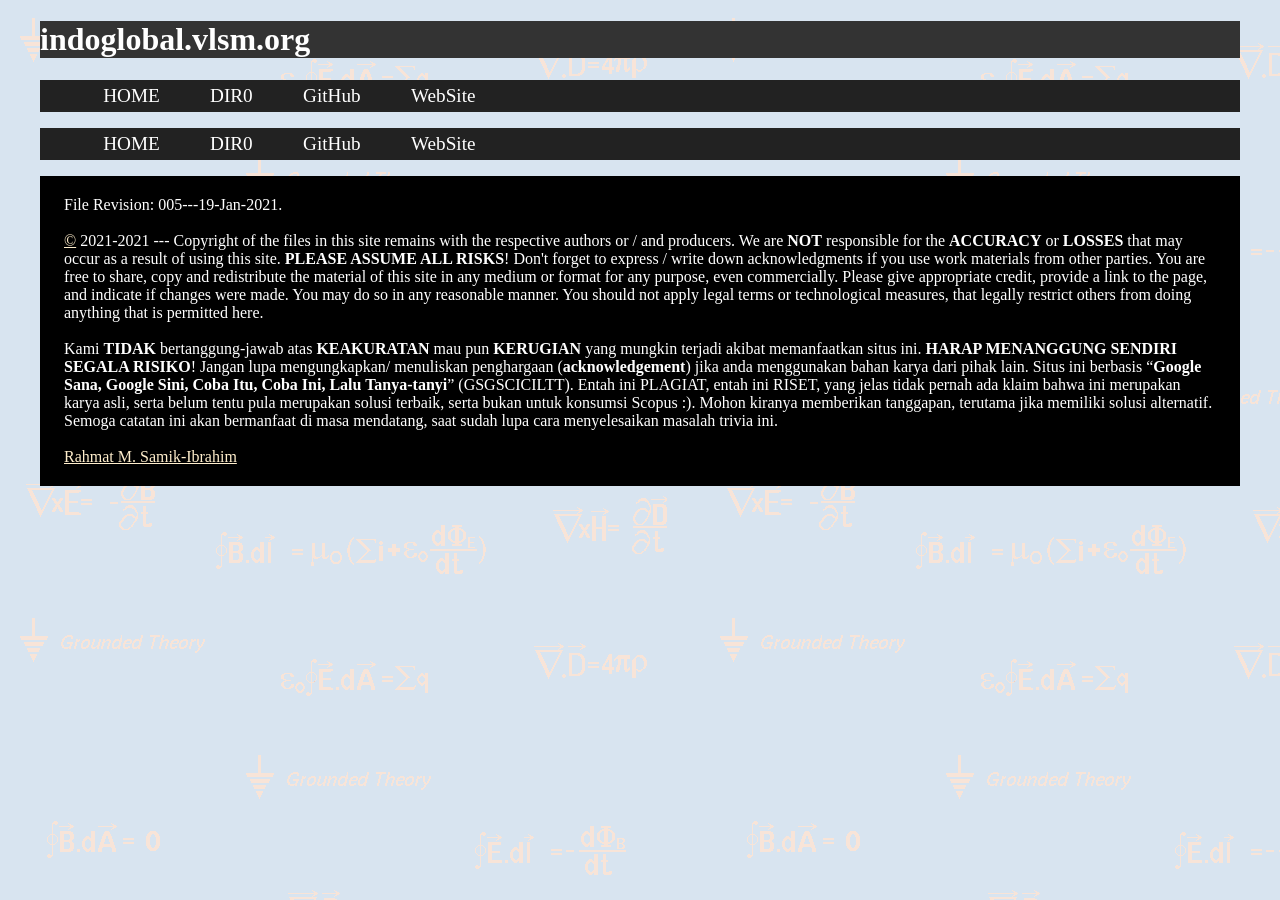
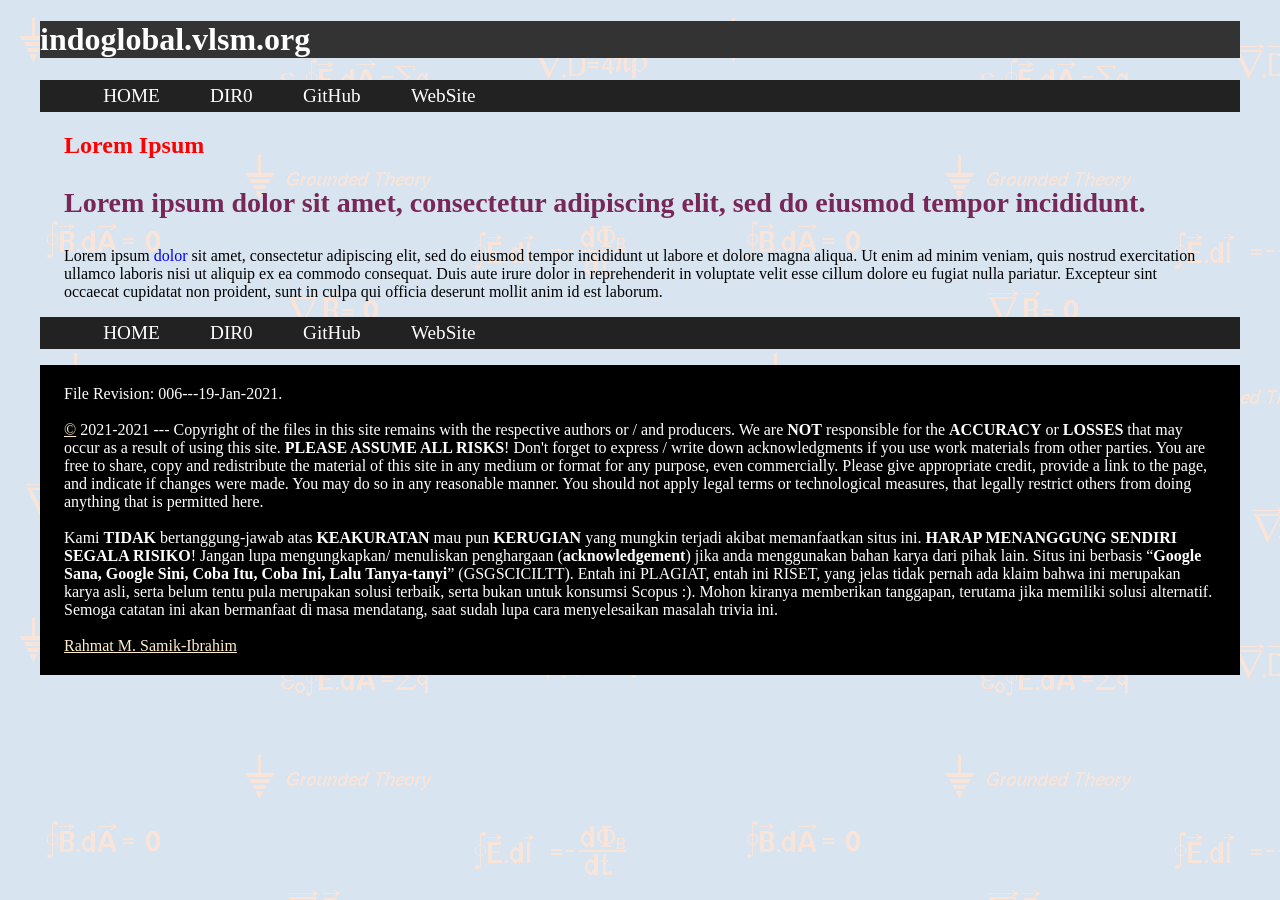
Before and after one commit to webjekyll/indoglobal, a Jekyll site: the page built from index.md, in a window 1280 px wide. Built offline with Jekyll 4.4.1, drawn with Linux system fonts in a browser that asks for light colours; comment, search, counter and statistics services are not loaded.

Commit message:
modified:   _config.yml modified:   index.md

```diff
--- a/_config.yml
+++ b/_config.yml
@@ -1,5 +1,5 @@
 title:            "indoglobal.vlsm.org"
-version:          "005---19-Jan-2021"
+version:          "006---19-Jan-2021"
 copyright:        "2021-2021"
 description: >-
   This is indoglobal.vlsm.org!
--- a/index.md
+++ b/index.md
@@ -1,3 +1,10 @@
 ---
-layout: default
+layout: "default"
 ---
+<h1 style="color:red">Lorem Ipsum</h1>
+<p style="color:#782858;font-size:28px;font-weight:bold">
+Lorem ipsum dolor sit amet, consectetur adipiscing elit, sed do eiusmod tempor incididunt.
+</p>
+<p>
+Lorem ipsum <a style="color:blue">dolor</a> sit amet, consectetur adipiscing elit, sed do eiusmod tempor incididunt ut labore et dolore magna aliqua. Ut enim ad minim veniam, quis nostrud exercitation ullamco laboris nisi ut aliquip ex ea commodo consequat. Duis aute irure dolor in reprehenderit in voluptate velit esse cillum dolore eu fugiat nulla pariatur. Excepteur sint occaecat cupidatat non proident, sunt in culpa qui officia deserunt mollit anim id est laborum.
+</p>
```
Also changed, not shown: tmp.md (deleted, +0 -10 lines).
